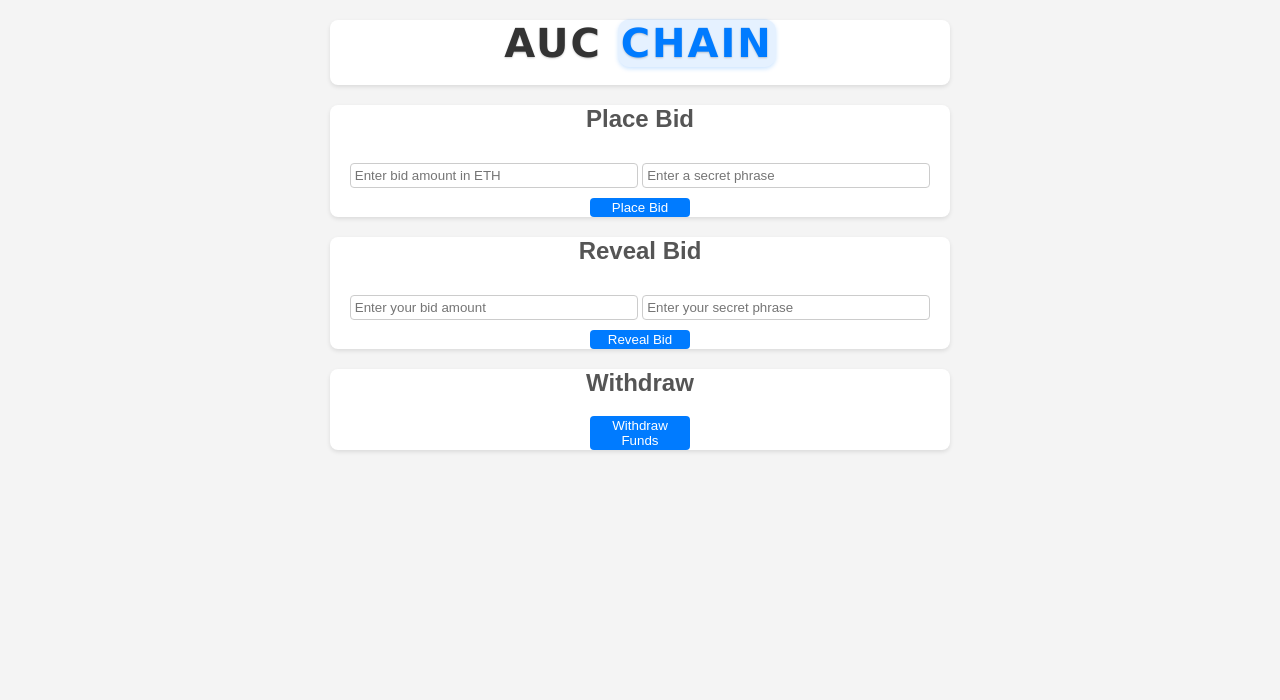
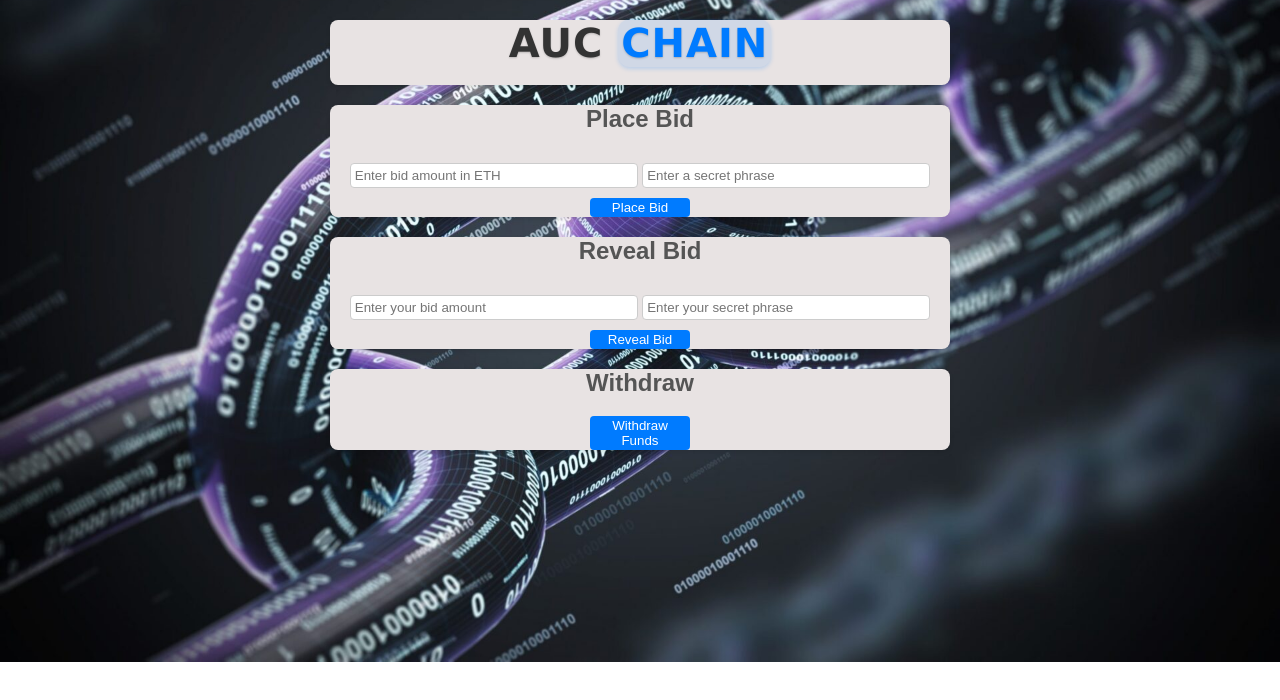
Before and after one commit to lecioassis/AucChain, a plain HTML site: page frontend/index.html in a window 1280 px wide. Drawn offline with Linux system fonts and the light colour scheme.

Commit message:
Background Image

```diff
--- a/frontend/styles.css
+++ b/frontend/styles.css
@@ -1,72 +1,76 @@
-
-
+/* Estiliza o corpo da página */
 body {
-    font-family: Arial, sans-serif;
-    background-color: #f4f4f4;
-    margin: 0;
-    padding: 20px;
+    font-family: Arial, sans-serif; /* Define a fonte do texto como Arial, com sans-serif como fallback */
+    background-image: url('tecnologia-blockchain-scaled-1.jpeg'); /* Substitua pelo caminho da sua imagem */
+    background-size: cover; /* Faz a imagem cobrir toda a área do background */
+    background-position: center; /* Centraliza a imagem no fundo */
+    background-repeat: no-repeat; /* Evita que a imagem se repita */
+    margin: 0; /* Remove a margem padrão do corpo da página */
+    padding: 20px; /* Adiciona um espaçamento interno de 20px ao redor do conteúdo */
 }
 
-
-
+/* Estilo para o logo */
 .logo {
-    font-size: 2.5em;
-    font-weight: bold;
-    color: #333;
-    text-align: center;
-    margin-bottom: 10px;
-    font-family: 'Verdana', sans-serif;
-    text-transform: uppercase;
-    height: 65px;
-    letter-spacing: 2px;
-    text-align: center;
-
-    text-shadow: 0 1px 2px rgba(0, 0, 0, 0.2);
+    font-size: 2.5em; /* Define o tamanho da fonte como 2.5 vezes o tamanho da fonte padrão */
+    font-weight: bold; /* Define o peso da fonte como negrito */
+    color: #333; /* Define a cor do texto como um cinza escuro */
+    text-align: center; /* Centraliza o texto horizontalmente */
+    margin-bottom: 10px; /* Adiciona um espaçamento inferior de 10px */
+    font-family: 'Verdana', sans-serif; /* Define a fonte do texto como Verdana, com sans-serif como fallback */
+    text-transform: uppercase; /* Transforma o texto em maiúsculas */
+    height: 65px; /* Define a altura fixa do logo */
+    letter-spacing: 1px; /* Adiciona espaçamento de 2px entre as letras */
+    text-shadow: 0 1px 2px rgba(0, 0, 0, 0.2); /* Adiciona uma sombra ao texto com deslocamento de 0px horizontal e 1px vertical, com 2px de borrão e cor preta com 20% de opacidade */
 }
 
+/* Estilo para a parte destacada do logo */
 .logo .highlight {
-    color: #007bff;
-    background-color: rgba(0, 123, 255, 0.1);
-    padding: 1px 3px;
-    border-radius: 12px;
-    box-shadow: 0px 2px 4px rgba(0, 123, 255, 0.2);
+    color: #007bff; /* Define a cor do texto como azul */
+    background-color: rgba(0, 123, 255, 0.1); /* Define a cor de fundo como azul claro com 10% de opacidade */
+    padding: 1px 3px; /* Adiciona um espaçamento interno de 1px vertical e 3px horizontal */
+    border-radius: 12px; /* Define as bordas arredondadas com raio de 12px */
+    box-shadow: 0px 2px 4px rgba(0, 123, 255, 0.2); /* Adiciona uma sombra ao redor do elemento com deslocamento de 0px horizontal e 2px vertical, com 4px de borrão e cor azul com 20% de opacidade */
 }
 
-
+/* Estilo para todos os elementos div */
 div {
-    background-color: #fff;
-    padding: 0 10px;
-    max-width: 600px;
-    margin-bottom: 20px;
-    border-radius: 8px;
-    box-shadow: 0 2px 4px rgba(0, 0, 0, 0.1);
-    text-align: center;
-    margin: 0 auto;
+    background-color: #e8e3e3; /* Define a cor de fundo das divs como branca */
+    padding: 0 10px; /* Adiciona um espaçamento interno de 10px nas laterais */
+    max-width: 600px; /* Define a largura máxima das divs como 600px */
+    margin-bottom: 20px; /* Adiciona um espaçamento inferior de 20px */
+    border-radius: 8px; /* Define as bordas arredondadas com raio de 8px */
+    box-shadow: 0 2px 4px rgba(0, 0, 0, 0.1); /* Adiciona uma sombra ao redor do elemento com deslocamento de 0px horizontal e 2px vertical, com 4px de borrão e cor preta com 10% de opacidade */
+    text-align: center; /* Centraliza o texto dentro do div */
+    margin: 0 auto; /* Centraliza o div horizontalmente */
 }
 
+/* Estilo para os cabeçalhos h2 */
 h2 {
-    color: #555;
+    color: #555; /* Define a cor do texto como cinza médio */
 }
 
+/* Estilo para os campos de entrada */
 input {
-    width: calc(50% - 22px);
-    padding: 4px;
-    margin: 10px 0;
-    border: 1px solid #ccc;
-    border-radius: 4px;
+    width: calc(50% - 22px); /* Define a largura como 50% do contêiner pai, menos 22px para ajustar o padding e a borda */
+    padding: 4px; /* Adiciona um espaçamento interno de 4px */
+    margin: 10px 0; /* Adiciona um espaçamento vertical de 10px */
+    border: 1px solid #ccc; /* Define uma borda de 1px com cor cinza claro */
+    border-radius: 4px; /* Define as bordas arredondadas com raio de 4px */
 }
 
+/* Estilo para os botões */
 button {
-    width: 100%;
-    padding: 2px;
-    max-width: 100px;
-    background-color: #007bff;
-    color: white;
-    border: none;
-    border-radius: 4px;
-    cursor: pointer;
+    width: 100%; /* Define a largura do botão como 100% do contêiner pai */
+    padding: 2px; /* Adiciona um espaçamento interno de 2px */
+    max-width: 100px; /* Define a largura máxima do botão como 100px */
+    background-color: #007bff; /* Define a cor de fundo como azul */
+    color: white; /* Define a cor do texto como branco */
+    border: none; /* Remove a borda padrão do botão */
+    border-radius: 4px; /* Define as bordas arredondadas com raio de 4px */
+    cursor: pointer; /* Muda o cursor para uma mãozinha ao passar sobre o botão */
 }
 
+/* Estilo para o botão ao passar o mouse sobre ele */
 button:hover {
-    background-color: #0056b3;
+    background-color: #0056b3; /* Muda a cor de fundo para um azul mais escuro ao passar o mouse sobre o botão */
 }
```
Also changed, not shown: frontend/tecnologia-blockchain-scaled-1.jpeg (added).
